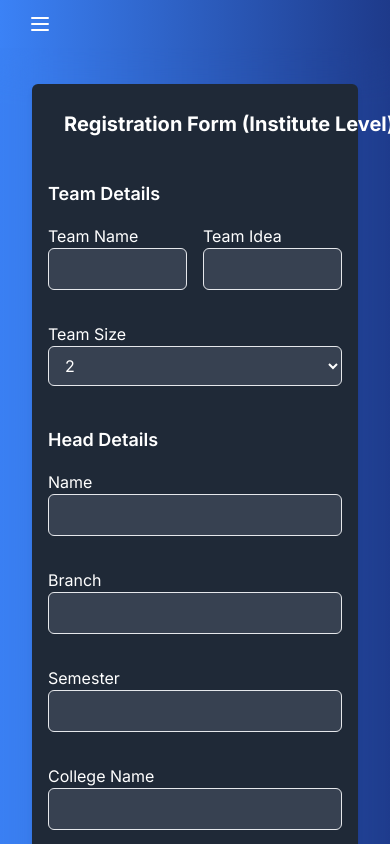
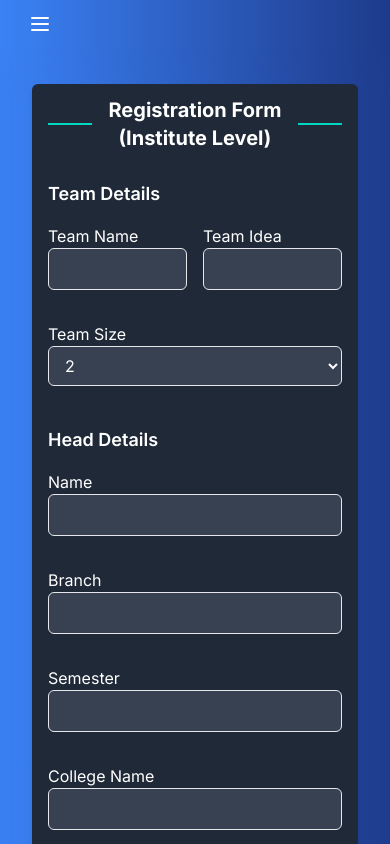
Before and after one commit to dev129/College-Campus-Creators-2024, a Next.js app: page /pages/Registration in a window 390 px wide. Shown: the top 844 px of the page. Built offline with nearby package versions, Linux system fonts and the light colour scheme; no server answers.

Commit message:
responsive and optimisation

```diff
--- a/app/components/LandingPage.jsx
+++ b/app/components/LandingPage.jsx
@@ -13,10 +13,10 @@ const LandingPage = () => {
         <p className="mb-8 text-base md:text-lg">Register Create Win</p>
         <div className="flex flex-col md:flex-row justify-center space-x-0 md:space-x-4 space-y-4 md:space-y-0">
           <button className="px-8 py-4 bg-white text-black rounded-full">
-            <Link href="/pages/Registration">Register Now</Link>
+            <Link href="/pages/Registration" passHref>Register Now</Link>
           </button>
           <button className="px-8 py-4 bg-blue-950 text-white rounded-full">
-            <Link href="/pages/AboutUs">Tell Me More</Link>
+            <Link href="/pages/AboutUs"passHref>Tell Me More</Link>
           </button>
         </div>
       </div>
--- a/app/components/RegistrationForm.jsx
+++ b/app/components/RegistrationForm.jsx
@@ -110,7 +110,7 @@ const RegistrationForm = () => {
             className="p-4 sm:p-8 bg-gray-800 shadow-md rounded-md w-full max-w-3xl mx-auto text-white my-5"
           >
             <h2 className="text-xl sm:text-2xl font-bold mb-6  text-center">
-              <div className="divider divider-accent">Registration Form (Institute Level)</div>
+              <div className="divider divider-accent ">Registration Form <br/>(Institute Level)</div>
             </h2>
             <br />
 
```
